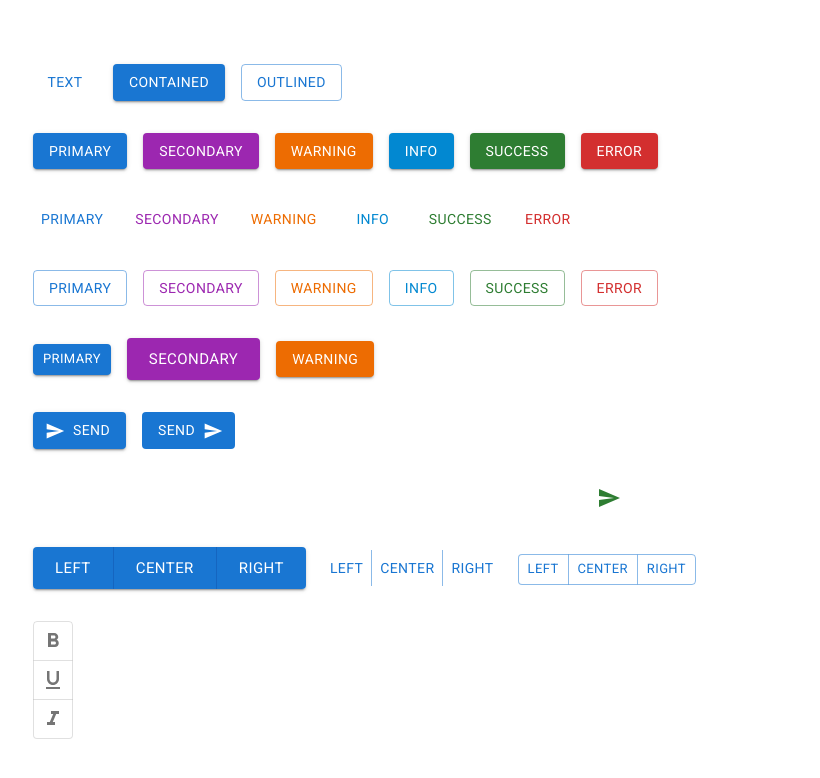
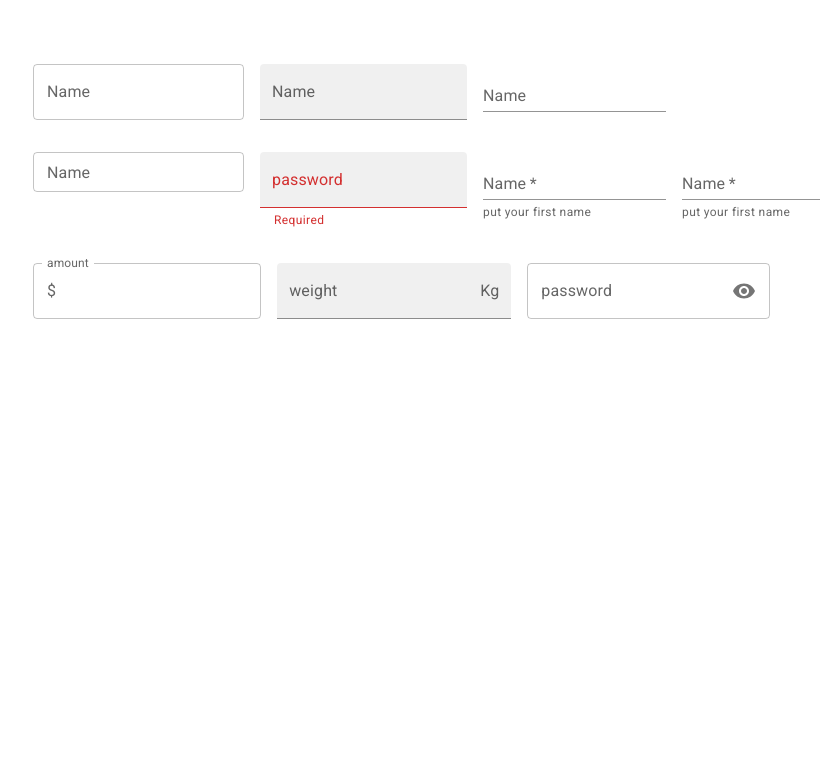
Before and after one commit to jaseel-koolath/MuiTraining, a React (Create React App) app: page / in a window 1280 px wide. Shown: the top 778 px of the page, without its empty margins (31-851 px from the left). Built offline with nearby package versions, Linux system fonts and the light colour scheme; the HTML template or start-up script is replaced by a standard one.

Commit message:
Text Field

```diff
--- a/src/App.js
+++ b/src/App.js
@@ -1,11 +1,13 @@
 import MuiTypography from "./components/MuiTypography";
 import MuiButton from "./components/MuiButton";
+import MuiTextField from "./components/MuiTextField";
 
 function App() {
   return (
     <div className='app'>
       {/* <MuiTypography /> */}
-      <MuiButton />
+      {/* <MuiButton /> */}
+      <MuiTextField />
     </div>
   );
 }
--- /dev/null
+++ b/src/components/MuiTextField.jsx
@@ -0,0 +1,73 @@
+import { InputAdornment, TextField } from "@mui/material";
+import { Stack } from "@mui/system";
+import VisibilityIcon from "@mui/icons-material/Visibility";
+import { useState } from "react";
+
+const MuiTextField = () => {
+  const [value, setValue] = useState("");
+  return (
+    <Stack spacing={4}>
+      <Stack direction='row' spacing={2}>
+        <TextField variant='outlined' label='Name' />
+        <TextField variant='filled' label='Name' />
+        <TextField variant='standard' label='Name' />
+      </Stack>
+      <Stack direction='row' spacing={2}>
+        <TextField variant='outlined' label='Name' size='small' />
+        <TextField
+          variant='filled'
+          label='password'
+          type='password'
+          color='secondary'
+          value={value}
+          onChange={(e) => setValue(e.target.value)}
+          error={!value}
+          helperText={value ? "Do not share" : "Required"}
+        />
+        <TextField
+          variant='standard'
+          label='Name'
+          required
+          helperText='put your first name'
+        />
+        <TextField
+          variant='standard'
+          label='Name'
+          required
+          inputProps={{ readOnly: true }}
+          helperText='put your first name'
+        />
+      </Stack>
+      <Stack direction='row' spacing={2}>
+        <TextField
+          variant='outlined'
+          label='amount'
+          InputProps={{
+            startAdornment: <InputAdornment position='start'>$</InputAdornment>,
+          }}
+        />
+        <TextField
+          variant='filled'
+          label='weight'
+          InputProps={{
+            endAdornment: <InputAdornment position='end'>Kg</InputAdornment>,
+          }}
+        />
+        <TextField
+          variant='outlined'
+          type='password'
+          label='password'
+          InputProps={{
+            endAdornment: (
+              <InputAdornment position='end'>
+                <VisibilityIcon />
+              </InputAdornment>
+            ),
+          }}
+        />
+      </Stack>
+    </Stack>
+  );
+};
+
+export default MuiTextField;
```
